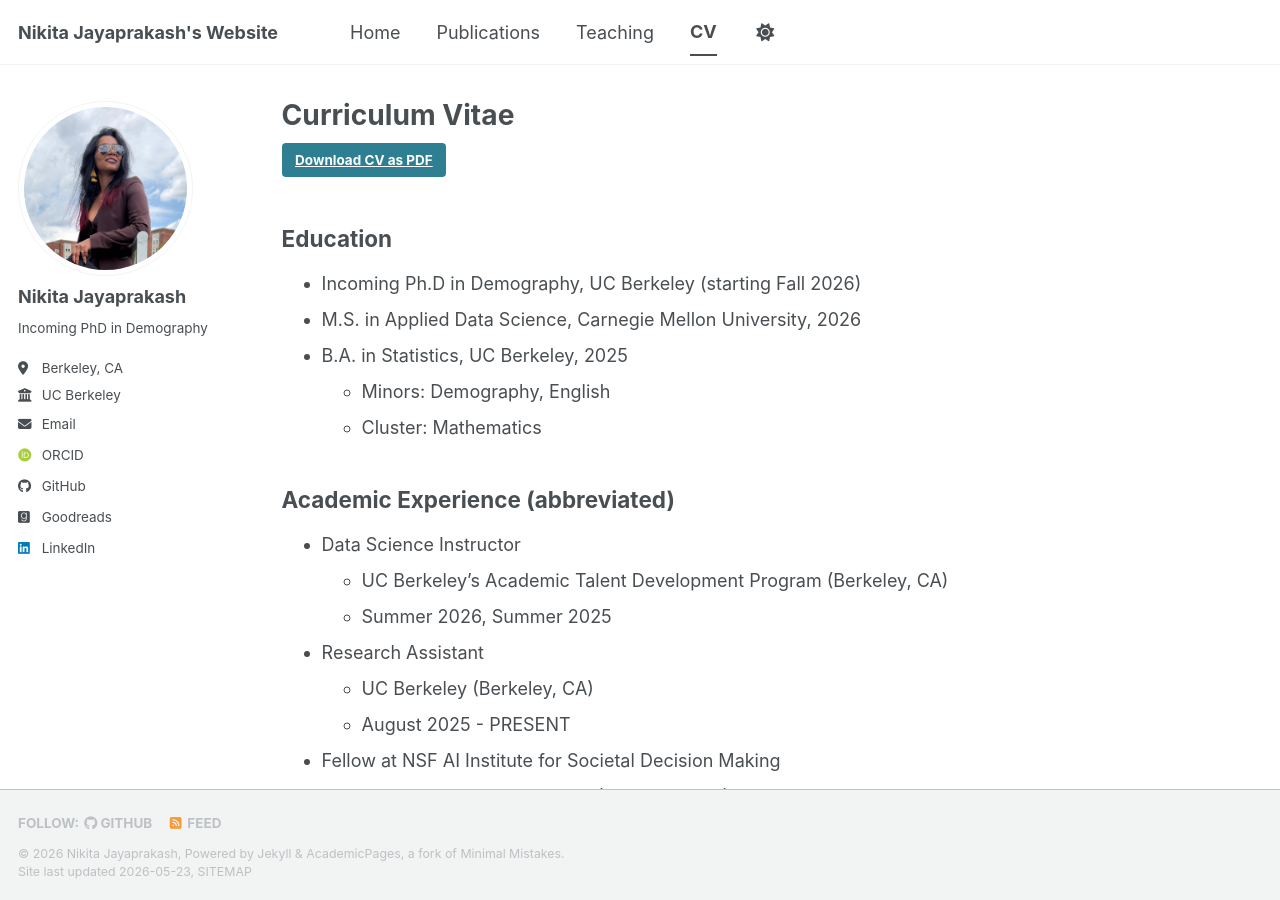
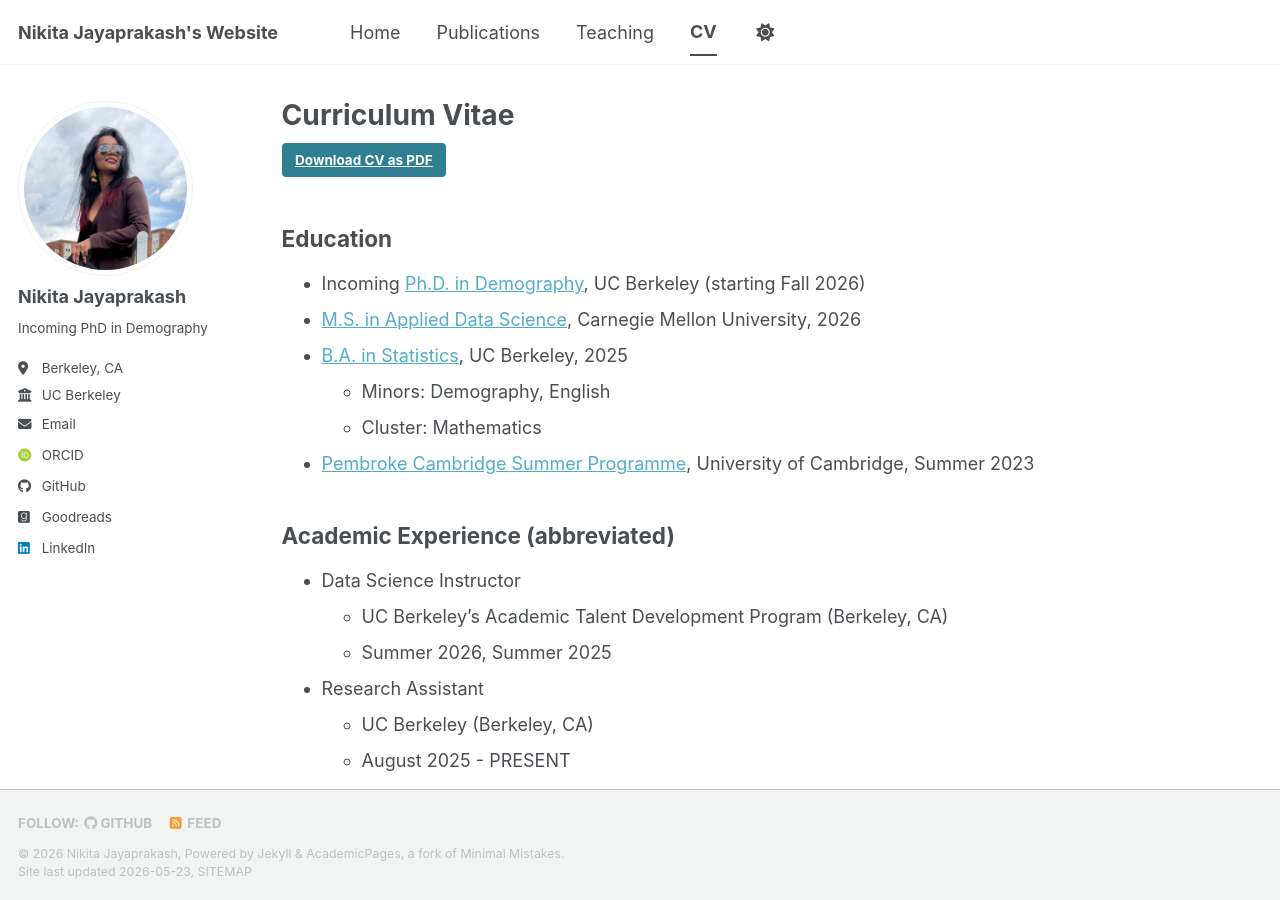
Before and after one commit to nikita-jaya/nikita-jaya.github.io, a Jekyll site: the page built from _pages/cv.md, in a window 1280 px wide and 900 px high. Built offline with Jekyll 4.4.1, drawn with Linux system fonts in a browser that asks for light colours; some web fonts are replaced; a script bundle is joined from its source files by our own code; library files that are not in the unit come from our copies.

Commit message:
Add hyperlinks to education details in CV
Updated education section with hyperlinks to programs.

```diff
--- a/_pages/cv.md
+++ b/_pages/cv.md
@@ -15,11 +15,12 @@ redirect_from:
 
 ## Education
 
-* Incoming Ph.D in Demography, UC Berkeley (starting Fall 2026)
-* M.S. in Applied Data Science, Carnegie Mellon University, 2026
-* B.A. in Statistics, UC Berkeley, 2025
+* Incoming [Ph.D. in Demography](https://www.demog.berkeley.edu/graduate-program/), UC Berkeley (starting Fall 2026)
+* [M.S. in Applied Data Science](https://www.cmu.edu/dietrich/statistics-datascience/academics/mads/index.html), Carnegie Mellon University, 2026
+* [B.A. in Statistics](https://statistics.berkeley.edu/academics/undergrad/major), UC Berkeley, 2025
   * Minors: Demography, English
   * Cluster: Mathematics
+* [Pembroke Cambridge Summer Programme](https://www.pem.cam.ac.uk/international-programmes/pembroke-cambridge-summer-programme), University of Cambridge, Summer 2023
 
 ## Academic Experience (abbreviated)
 
```
